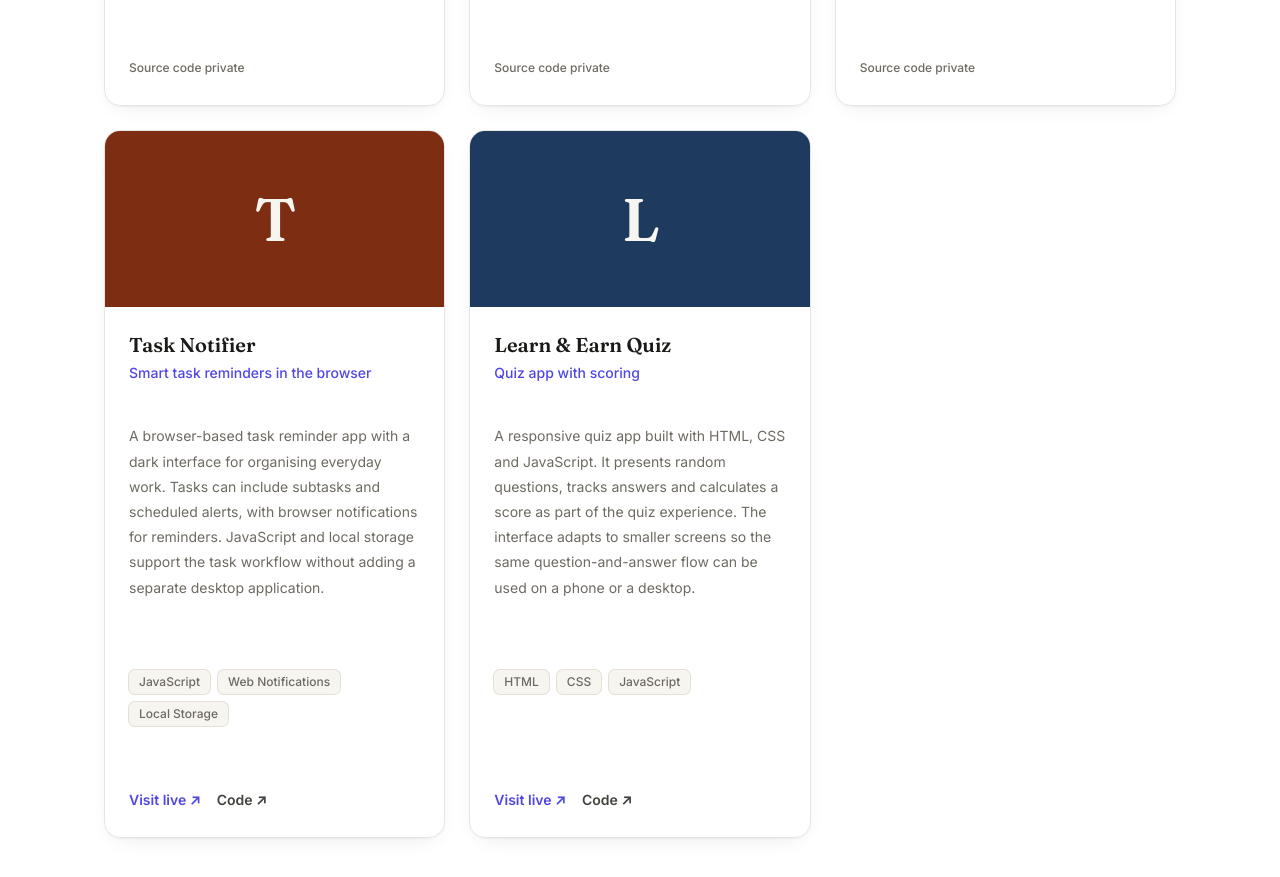
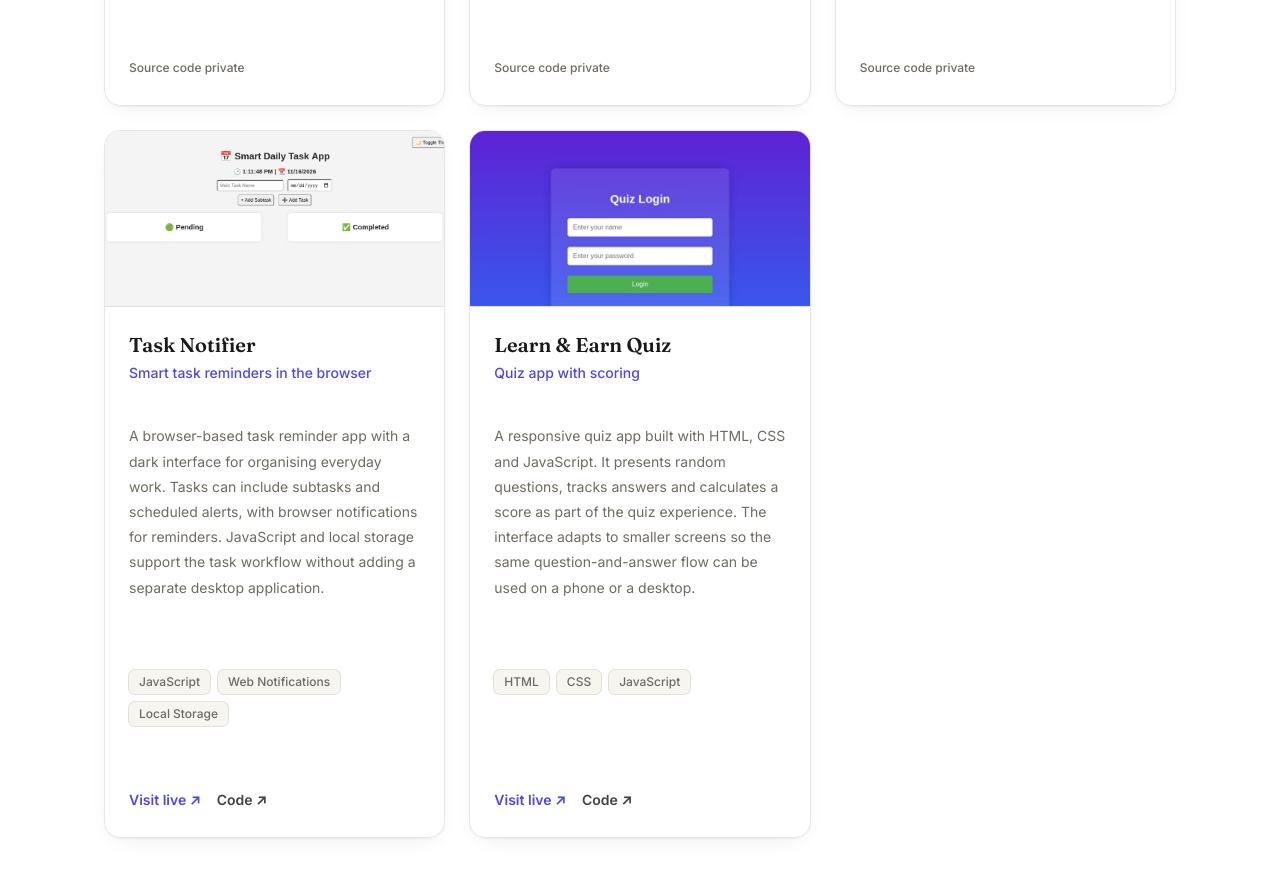
Before and after one commit to RajCoder9931/Protfolio-main, a React (Vite) app: page / in a window 1280 px wide. Shown: the part 9680-10557 px from the top of the page. Built offline with nearby package versions, Linux system fonts and the light colour scheme.

Commit message:
Replace Task and Quiz monograms with captured interfaces

```diff
--- a/src/components/Projects.tsx
+++ b/src/components/Projects.tsx
@@ -1,10 +1,12 @@
 import { PROJECTS, Project } from '../lib/site';
 import Social from '../assets/Socialmedia.png';
 import Luna from '../assets/Luna.png';
-import { rankrajaShot, billdropShot } from '../assets/projectShots';
+import { rankrajaShot, billdropShot, taskNotifierShot, quizLoginShot } from '../assets/projectShots';
 
 const IMAGES: Record<string, string> = {
   RankRaja: rankrajaShot,
+  'Task Notifier': taskNotifierShot,
+  'Learn & Earn Quiz': quizLoginShot,
   BillDrop: billdropShot,
   PetParivaar: Social,
   'Luna E-Commerce Admin': Luna,
@@ -27,7 +29,7 @@ const ProjectCardView = ({ project, index }: { project: Project; index: number }
         <div className="h-44 shrink-0 overflow-hidden border-b border-line bg-paper">
           <img
             src={image}
-            alt={`${project.title} screenshot`}
+            alt={project.title === 'Learn & Earn Quiz' ? 'Learn & Earn Quiz login screen' : `${project.title} screenshot`}
             className="h-full w-full object-cover object-top transition-transform duration-500 group-hover:scale-[1.03]"
             loading="lazy"
           />
```
